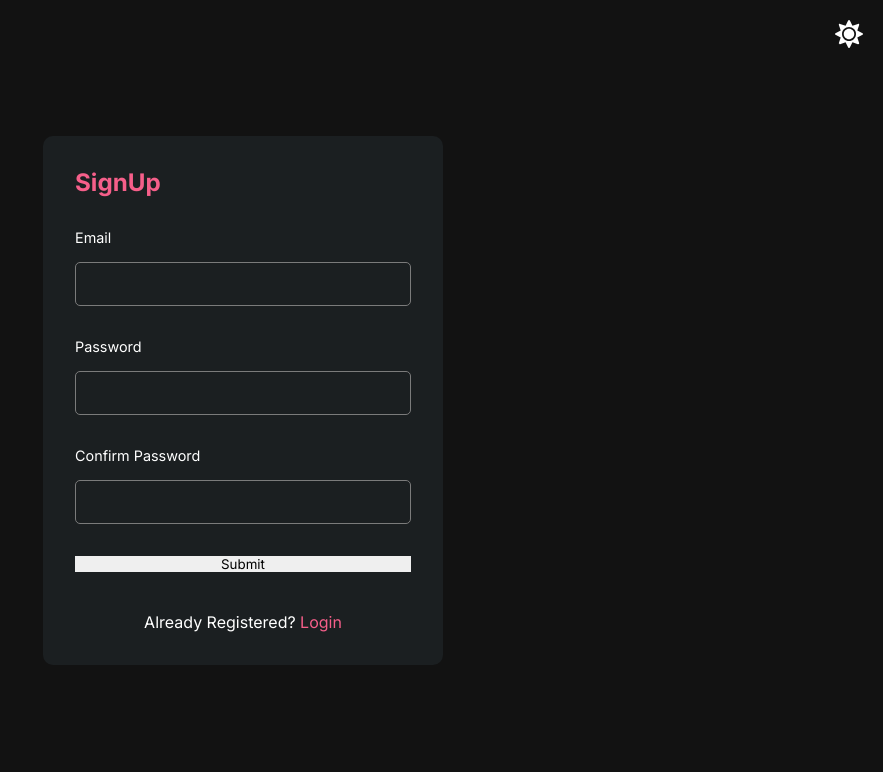
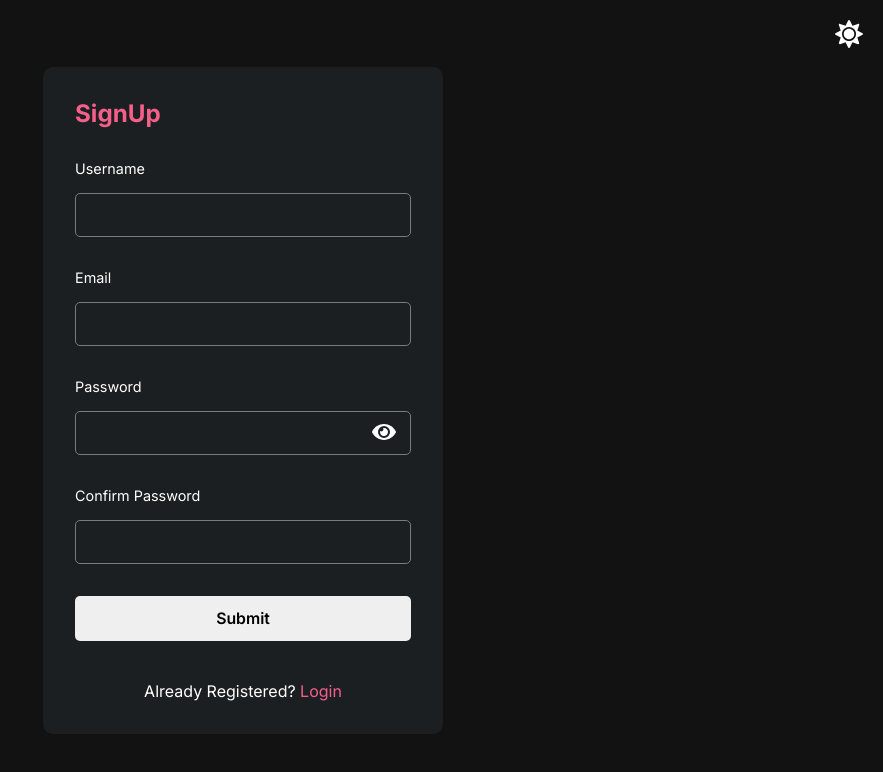
Before and after one commit to dazzlerabhi30800/todo-app-appwrite-typescript, a React (Vite) app: page /signup in a window 1280 px wide. Shown: the top 772 px of the page, without its empty margins (397-1280 px from the left). Built offline with nearby package versions, Linux system fonts and the light colour scheme.

Commit message:
removed google auth & added functionlity for create & login accounts

```diff
--- a/src/Components/Auth.css
+++ b/src/Components/Auth.css
@@ -23,7 +23,9 @@
   display: flex;
   flex-direction: column;
   gap: 1rem;
+  position: relative;
 }
+
 .input--container label {
   font-size: clamp(0.9rem, 1vw, 1.1rem);
 }
@@ -43,6 +45,16 @@
   font-size: clamp(0.9rem, 1vw + 3px, 1rem);
   font-weight: 600;
 }
+
+.showpass--btn {
+  position: absolute;
+  color: #fff;
+  background: none;
+  font-size: 1.5rem;
+  top: 55%;
+  right: 15px;
+}
+
 .google--login {
   background: #75e2f1;
   display: flex;
--- a/src/Components/Header.tsx
+++ b/src/Components/Header.tsx
@@ -6,7 +6,7 @@ export default function Header() {
   const { user, setUser } = useTodoContext();
   // const navigate = useNavigate();
   const handleLogout = async () => {
-    await account.deleteSessions();
+    await account.deleteSession("current");
     setUser(null);
   };
   if (!user) return;
--- a/src/Store/Store.tsx
+++ b/src/Store/Store.tsx
@@ -21,17 +21,21 @@ interface todoContext {
   getDocuments: () => Promise<void>;
   handleSubmit: (
     e: FormEvent<HTMLFormElement>,
-    todoString: string,
+    todoString: string
   ) => Promise<void>;
   handleEdit: (id: string | undefined) => Promise<void>;
   completeEdit: (
     e: FormEvent<HTMLFormElement>,
     id: string | undefined,
-    editInput: string,
+    editInput: string
   ) => Promise<void>;
   deleteTodo: (id: string | undefined) => Promise<void>;
   completeTodo: (id: string | undefined, checked: boolean) => Promise<void>;
   getSession: () => Promise<void>;
+  handleSignUp: (
+    e: FormEvent<HTMLFormElement>,
+    credentials: signup
+  ) => Promise<void>;
 }
 
 export const TodoContext = createContext<todoContext | null>(null);
@@ -67,11 +71,42 @@ export default function TodoContextProvider({
     }, 1500);
   };
 
+  const handleSignUp = async (
+    e: FormEvent<HTMLFormElement>,
+    credentials: signup
+  ) => {
+    e.preventDefault();
+    let { email, name, pass1, pass2 } = credentials;
+    if (
+      email.length < 8 ||
+      name.length < 8 ||
+      pass1.length < 8 ||
+      pass2.length < 8
+    ) {
+      alert("one of your credentials are less than 5");
+      return;
+    }
+    if (pass1 !== pass2) {
+      alert("Your password & confirm password didn't match.");
+      return;
+    }
+    try {
+      const response = await account.create(ID.unique(), email, pass1, name);
+      console.log("user registered: ", response);
+      await account.createEmailSession(email, pass1);
+      let accountDetails = await account.get();
+      setUser(accountDetails);
+      navigate("/");
+    } catch (err) {
+      console.log(err);
+    }
+  };
+
   // to add todo
 
   const handleSubmit = async (
     e: React.FormEvent<HTMLFormElement>,
-    todoString: string,
+    todoString: string
   ) => {
     e.preventDefault();
     if (todoString.length <= 5) {
@@ -88,7 +123,7 @@ export default function TodoContextProvider({
       Database_id,
       Collection_id,
       ID.unique(),
-      payload,
+      payload
     );
     if (!promise) return;
     getDocuments();
@@ -96,14 +131,10 @@ export default function TodoContextProvider({
 
   // function to get current user
   const getSession = async () => {
-    try {
-      const session = await account.get();
-      if (!session) return;
-      navigate("/");
-      setUser(session);
-    } catch (err) {
-      console.log(err);
-    }
+    const session = await account.get();
+    if (!session) return;
+    navigate("/");
+    setUser(session);
   };
 
   // function to edit Todo
@@ -122,7 +153,7 @@ export default function TodoContextProvider({
   const completeEdit = async (
     e: React.FormEvent<HTMLFormElement>,
     id: string | undefined,
-    editInput: string,
+    editInput: string
   ) => {
     e.preventDefault();
     if (!id || !todos) return;
@@ -169,6 +200,7 @@ export default function TodoContextProvider({
         deleteTodo,
         completeTodo,
         getSession,
+        handleSignUp,
       }}
     >
       {children}
--- a/src/pages/LoginPage.tsx
+++ b/src/pages/LoginPage.tsx
@@ -9,13 +9,13 @@ export default function LoginPage() {
   const handleSubmit = (e: FormEvent<HTMLFormElement>) => {
     e.preventDefault();
   };
-  const handleLogin = async () => {
-    account.createOAuth2Session(
-      "google",
-      "http://localhost:5173/",
-      "http://localhost:5173/login",
-    );
-  };
+  // const handleLogin = async () => {
+  //   account.createOAuth2Session(
+  //     "google",
+  //     "http://localhost:5173/",
+  //     "http://localhost:5173/login",
+  //   );
+  // };
   useEffect(() => {
     return () => {
       getSession();
@@ -36,16 +36,16 @@ export default function LoginPage() {
         <button className="form--btn" type="submit">
           Login
         </button>
-        <button
-          onClick={handleLogin}
-          type="button"
-          className="form--btn google--login"
-        >
-          <FcGoogle
-            style={{ fontSize: "clamp(1.3rem, 1.2vw + 5px, 1.6rem)" }}
-          />{" "}
-          Login with Google
-        </button>
+        {/* <button */}
+        {/*   onClick={handleLogin} */}
+        {/*   type="button" */}
+        {/*   className="form--btn google--login" */}
+        {/* > */}
+        {/*   <FcGoogle */}
+        {/*     style={{ fontSize: "clamp(1.3rem, 1.2vw + 5px, 1.6rem)" }} */}
+        {/*   />{" "} */}
+        {/*   Login with Google */}
+        {/* </button> */}
       </form>
       <p className="link--text">
         Don't have an account? <Link to="/signup">Register</Link>
--- a/src/pages/SignupPage.tsx
+++ b/src/pages/SignupPage.tsx
@@ -1,29 +1,76 @@
-import { FormEvent } from "react";
+import { useState } from "react";
 import { Link } from "react-router-dom";
+import { useTodoContext } from "../Store/Store";
+import { FaEye, FaEyeSlash } from "react-icons/fa";
 
 export default function SignupPage() {
-  const handleSubmit = (e: FormEvent<HTMLFormElement>) => {
-    e.preventDefault();
-  };
+  const [signInfo, setSignInfo] = useState<signup>({
+    name: "",
+    email: "",
+    pass1: "",
+    pass2: "",
+  });
+  const [showPass, setShowPass] = useState<boolean>(false);
+  const { handleSignUp } = useTodoContext();
+
   return (
     <div className="authentication--wrapper signup--wrapper">
       <h1 className="auth--heading">SignUp</h1>
-      <form onSubmit={handleSubmit}>
+      <form onSubmit={(e) => handleSignUp(e, signInfo)}>
+        <div className="input--container">
+          <label htmlFor="name">Username</label>
+          <input
+            onChange={(e) => setSignInfo({ ...signInfo, name: e.target.value })}
+            value={signInfo.name}
+            type="text"
+            name="name"
+            id="name"
+          />
+        </div>
         <div className="input--container">
           <label htmlFor="email">Email</label>
-          <input type="email" name="email" id="email" />
+          <input
+            onChange={(e) =>
+              setSignInfo({ ...signInfo, email: e.target.value })
+            }
+            value={signInfo.email}
+            type="email"
+            name="email"
+            id="email"
+          />
         </div>
         <div className="input--container">
           <label htmlFor="password1">Password</label>
-          <input type="password" name="password1" id="password1" />
+          <input
+            onChange={(e) =>
+              setSignInfo({ ...signInfo, pass1: e.target.value })
+            }
+            value={signInfo.pass1}
+            type={showPass ? "text" : "password"}
+            name="password1"
+            id="password1"
+          />
+          <button
+            type="button"
+            onClick={() => setShowPass((prev: boolean) => !prev)}
+            className="showpass--btn"
+          >
+            {showPass ? <FaEyeSlash /> : <FaEye />}
+          </button>
         </div>
         <div className="input--container">
           <label htmlFor="password2">Confirm Password</label>
-          <input type="password" name="password2" id="password2" />
+          <input
+            onChange={(e) =>
+              setSignInfo({ ...signInfo, pass2: e.target.value })
+            }
+            value={signInfo.pass2}
+            type={showPass ? "text" : "password"}
+            name="password2"
+            id="password2"
+          />
         </div>
-        <button className="submit--btn--2" type="submit">
-          Submit
-        </button>
+        <button className="form--btn">Submit</button>
       </form>
       <p className="link--text">
         Already Registered? <Link to="/login">Login</Link>
```
Also changed, not shown: src/vite-env.d.ts (+12 -0 lines).
